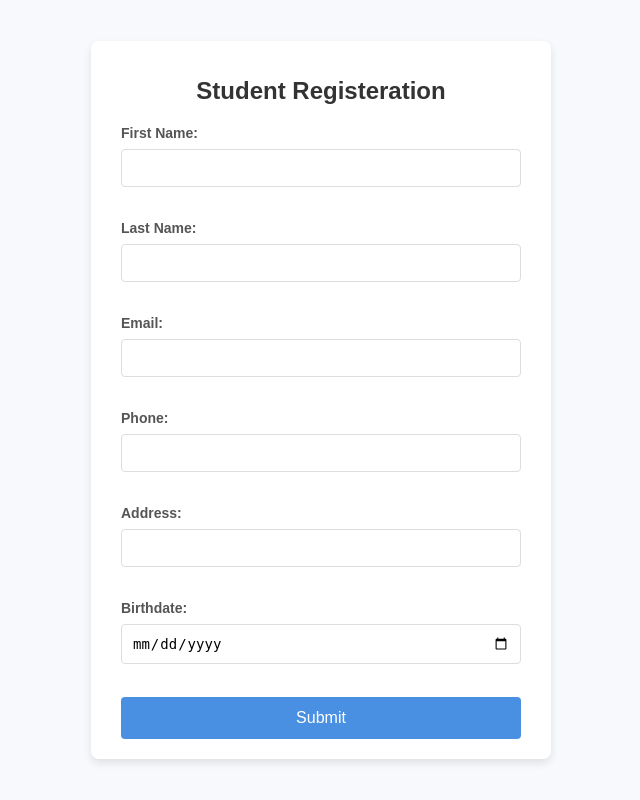
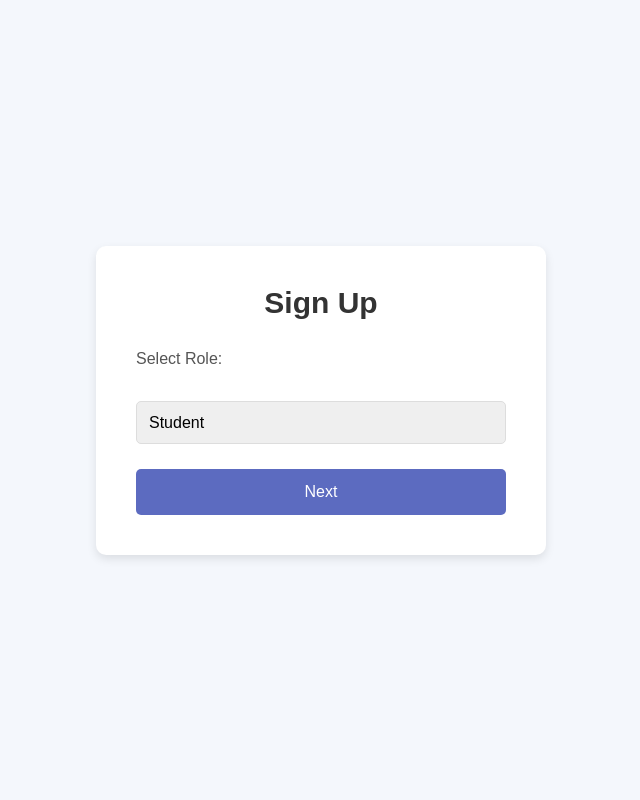
Before and after one commit to Mouri69/University-Management-System, a Flask app: page / in a window 1280 px wide. Shown: the whole page, without its empty margins (319-959 px from the left). Run offline with Flask 3, Linux system fonts and the light colour scheme.

Commit message:
adding signup (signup/student/instructor)

```diff
--- a/app.py
+++ b/app.py
@@ -1,4 +1,4 @@
-from flask import Flask, render_template, request
+from flask import Flask, render_template, request, redirect, url_for
 import pyodbc
 
 app = Flask(__name__)
@@ -12,11 +12,29 @@ CONNECTION_STRING = f'DRIVER={{ODBC Driver 17 for SQL Server}};SERVER={SQL_SERVE
 
 @app.route('/')
 def home():
-    return render_template('index.html')
+    return render_template('signup.html')
 
-@app.route('/submit', methods=['POST'])
-def submit():
-    # Get form data
+@app.route('/signup-choice', methods=['POST'])
+def signup_choice():
+    role = request.form['role']
+    if role == 'student':
+        return redirect(url_for('signup_student'))
+    elif role == 'instructor':
+        return redirect(url_for('signup_instructor'))
+    else:
+        return "Invalid role selection"
+
+@app.route('/signup-student')
+def signup_student():
+    return render_template('signup-student.html')
+
+@app.route('/signup-instructor')
+def signup_instructor():
+    return render_template('signup-instructor.html')
+
+@app.route('/signup-student', methods=['POST'])
+def submit_student():
+    # Get form data for student
     fname = request.form['fname']
     lname = request.form['lname']
     email = request.form['email']
@@ -24,18 +42,43 @@ def submit():
     address = request.form['address']
     birthdate = request.form['birthdate']
 
-    # Insert data into the database
+    # Insert student data into the database
     try:
         conn = pyodbc.connect(CONNECTION_STRING)
         cursor = conn.cursor()
         query = """
-        INSERT INTO students ( Fname, Lname, email, phone, address, birthdate)
-        VALUES ( ?, ?, ?, ?, ?, ?)
+        INSERT INTO students (Fname, Lname, email, phone, address, birthdate)
+        VALUES (?, ?, ?, ?, ?, ?)
         """
-        cursor.execute(query, ( fname, lname, email, phone, address, birthdate))
+        cursor.execute(query, (fname, lname, email, phone, address, birthdate))
         conn.commit()
         conn.close()
-        return "Data inserted successfully!"
+        return "Student data inserted successfully!"
+    except Exception as e:
+        return f"An error occurred: {e}"
+
+@app.route('/submit-instructor', methods=['POST'])
+def submit_instructor():
+    # Get form data for instructor
+    fname = request.form['fname']
+    lname = request.form['lname']
+    email = request.form['email']
+    phone = request.form['phone']
+    address = request.form['address']
+    birthdate = request.form['birthdate']
+
+    # Insert instructor data into the database
+    try:
+        conn = pyodbc.connect(CONNECTION_STRING)
+        cursor = conn.cursor()
+        query = """
+        INSERT INTO instructors (Fname, Lname, email, phone, address ,birthdate)
+        VALUES (?, ?, ?, ?, ?)
+        """
+        cursor.execute(query, (fname, lname, email, phone, address ,birthdate))
+        conn.commit()
+        conn.close()
+        return "Instructor data inserted successfully!"
     except Exception as e:
         return f"An error occurred: {e}"
 
--- /dev/null
+++ b/static/signup.css
@@ -0,0 +1,103 @@
+/* General Reset */
+* {
+    margin: 0;
+    padding: 0;
+    box-sizing: border-box;
+}
+
+/* Body Styling */
+body {
+    font-family: Arial, sans-serif;
+    background-color: #f4f7fc;
+    display: flex;
+    justify-content: center;
+    align-items: center;
+    height: 100vh;
+}
+
+/* Container Styling */
+.container {
+    background-color: #ffffff;
+    padding: 40px;
+    border-radius: 10px;
+    box-shadow: 0 4px 10px rgba(0, 0, 0, 0.1);
+    width: 100%;
+    max-width: 450px;
+}
+
+/* Heading Styling */
+h1 {
+    font-size: 30px;
+    color: #333;
+    text-align: center;
+    margin-bottom: 20px;
+}
+
+/* Form Elements */
+form {
+    display: flex;
+    flex-direction: column;
+}
+
+/* Label Styling */
+label {
+    font-size: 16px;
+    margin-bottom: 5px;
+    color: #555;
+}
+
+/* Input Styling */
+input[type="text"],
+input[type="email"],
+input[type="date"],
+select {
+    padding: 12px;
+    margin: 10px 0 15px 0;
+    border: 1px solid #ddd;
+    border-radius: 5px;
+    font-size: 16px;
+    width: 100%;
+}
+
+select {
+    -webkit-appearance: none;  /* Remove default styles for dropdown on Safari */
+    -moz-appearance: none;     /* Remove default styles for dropdown on Firefox */
+    appearance: none;          /* For other browsers */
+}
+
+/* Button Styling */
+button {
+    background-color: #5C6BC0;
+    color: white;
+    padding: 14px;
+    border: none;
+    border-radius: 5px;
+    font-size: 16px;
+    cursor: pointer;
+    transition: background-color 0.3s;
+}
+
+button:hover {
+    background-color: #3f4b91;
+}
+
+/* Spacing Between Elements */
+button, select, input[type="text"], label {
+    margin-top: 10px;
+}
+
+/* Responsive Styling */
+@media (max-width: 480px) {
+    .container {
+        padding: 30px;
+    }
+
+    h1 {
+        font-size: 26px;
+    }
+
+    button {
+        font-size: 14px;
+        padding: 12px;
+    }
+}
--- a/static/style.css
+++ b/static/styles.css
@@ -5,9 +5,6 @@ body, p, input, button {
     box-sizing: border-box;
 }
 
-h1{
-
-}
 /* General body styling */
 body {
     font-family: Arial, sans-serif;
@@ -66,7 +63,7 @@ form input:focus {
 form button {
     width: 100%;
     padding: 12px;
-    background-color: #4a90e2;
+    background-color: #5C6BC0;
     color: #ffffff;
     border: none;
     border-radius: 4px;
@@ -77,5 +74,5 @@ form button {
 
 /* Submit button hover effect */
 form button:hover {
-    background-color: #357abd;
+    background-color: #3f4b91;
 }
--- a/templates/index.html
+++ b/templates/signup-student.html
@@ -3,11 +3,11 @@
 <head>
     <meta charset="UTF-8">
     <meta name="viewport" content="width=device-width, initial-scale=1.0">
-    <title>University Management System</title>
-    <link rel="stylesheet" href="/static/style.css">
+    <title>Student Registeration</title>
+    <link rel="stylesheet" href="/static/styles.css">
 </head>
 <body>
-    <form action="/submit" method="POST">
+    <form action="/signup-student" method="POST">
         <h1>Student Registeration</h1>
         <label for="fname">First Name:</label>
         <input type="text" id="fname" name="fname" required><br><br>
@@ -29,5 +29,6 @@
 
         <button type="submit">Submit</button>
     </form>
+
 </body>
 </html>
--- /dev/null
+++ b/templates/signup.html
@@ -0,0 +1,21 @@
+<!DOCTYPE html>
+<html lang="en">
+<head>
+    <meta charset="UTF-8">
+    <meta name="viewport" content="width=device-width, initial-scale=1.0">
+    <title>Signup</title>
+    <link rel="stylesheet" href="/static/signup.css"></head>
+<body>
+    <div class="container">
+        <h1>Sign Up</h1>
+        <form action="/signup-choice" method="POST">
+            <label id="role">Select Role:</label><br>
+            <select id="role" name="role" required>
+                <option value="student">Student</option>
+                <option value="instructor">Instructor</option>
+            </select>
+            <button type="submit">Next</button>
+        </form>
+    </div>
+</body>
+</html>
```
Also changed, not shown: templates/signup-instructor.html (added, +34 -0 lines).
